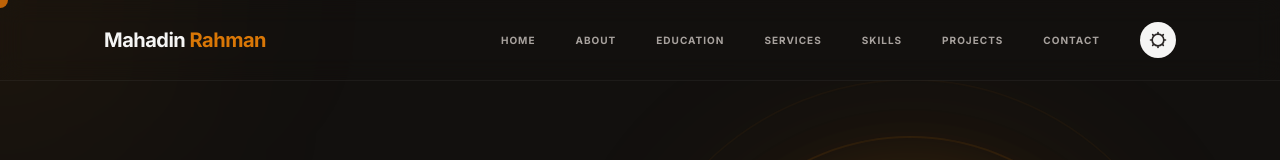
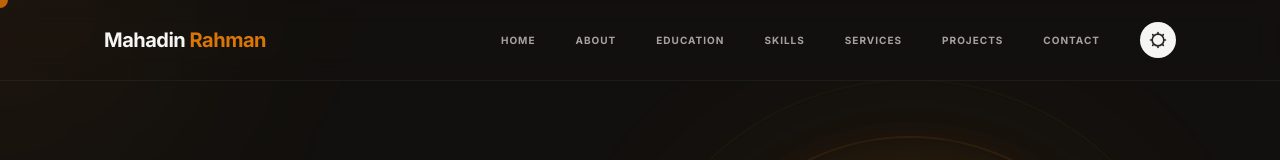
Before and after one commit to mahadinrahman/Mahadin_Rahman_Portfolio, a Next.js app: page / in a window 1280 px wide. Shown: the top 160 px of the page. Built offline with nearby package versions, Linux system fonts and the light colour scheme.

Commit message:
header changed

```diff
--- a/src/components/Header.jsx
+++ b/src/components/Header.jsx
@@ -15,8 +15,8 @@ export default function Header() {
     { name: "Home", href: "#" },
     { name: "About", href: "#about" },
     { name: "Education", href: "#education" },
+    { name: "Skills", href: "#skills" },
     { name: "Services", href: "#services" },
-    { name: "Skills", href: "#skills" },
     { name: "Projects", href: "#projects" },
     { name: "Contact", href: "#contact" },
   ];
```
